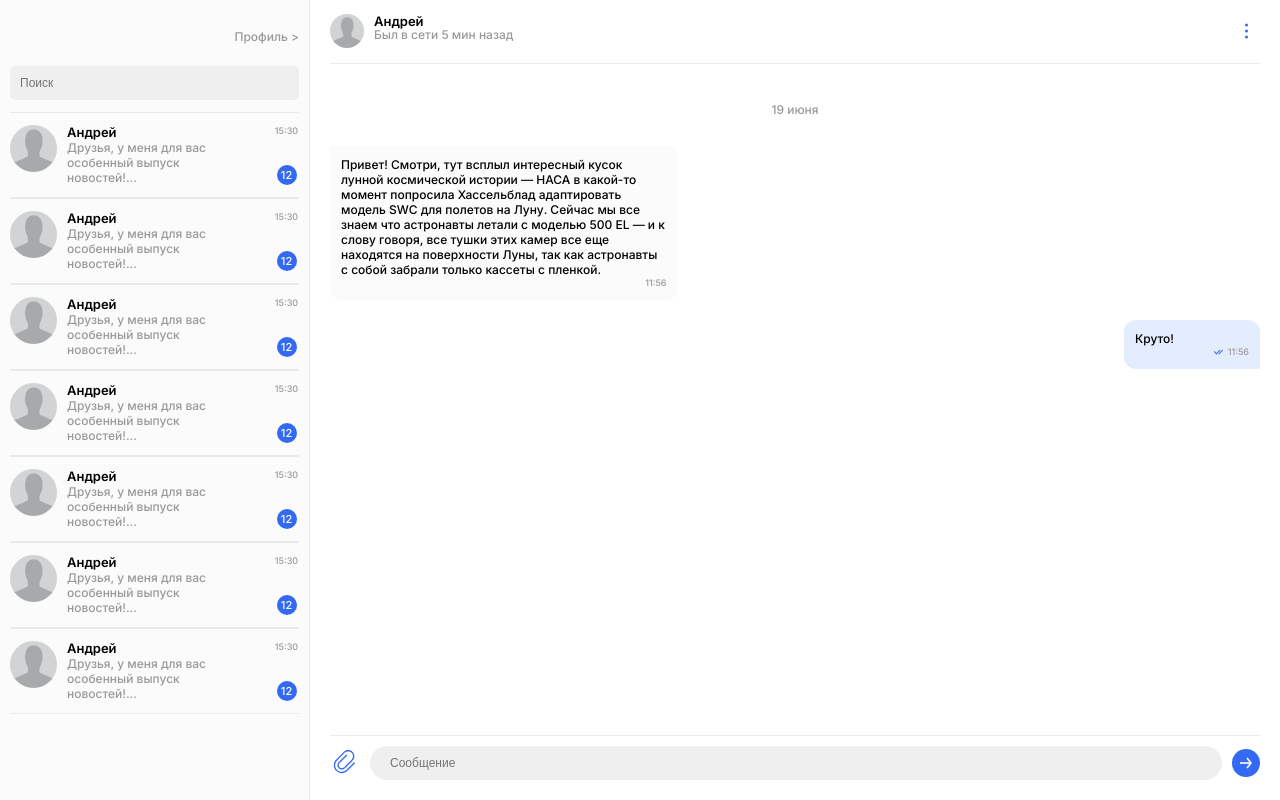
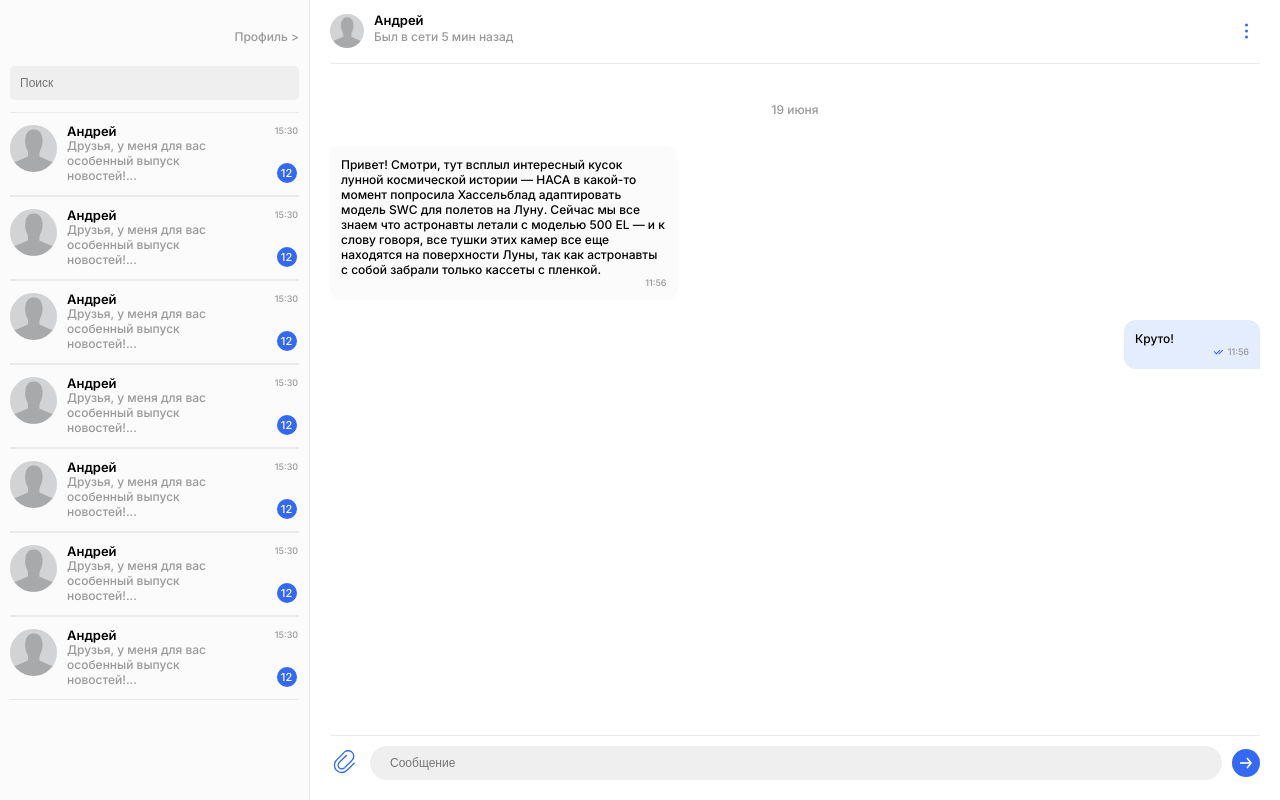
Before and after one commit to kyponomarev/chat-ui, a Node server app: page /chat.html in a window 1280 px wide. Run offline with Node 20, Linux system fonts and the light colour scheme.

Commit message:
s1/r1 fixies

```diff
--- a/static/chat.html
+++ b/static/chat.html
@@ -24,17 +24,17 @@
         <li class="chat-list__item">
             <img src="/images/placeholders/user.png" alt="Пользователь" class="avatar chat-list__avatar"/>
             <div class="chat-list__content">
-                <span class="text text_bold text_author">
+                <h2 class="text text_bold text_author">
                     Андрей
-                </span>
+                </h2>
                 <p class="text text_msg text_color_medium chat-list__text-preview">
                     Друзья, у меня для вас особенный выпуск новостей!...
                 </p>
             </div>
             <div class="chat-list__meta">
-                <span class="text text_time text_color_medium">
+                <time class="text text_time text_color_medium">
                     15:30
-                </span>
+                </time>
                 <div class="badge badge_success chat-list__badge">
                     12
                 </div>
@@ -43,17 +43,17 @@
         <li class="chat-list__item">
             <img src="/images/placeholders/user.png" alt="Пользователь" class="avatar chat-list__avatar"/>
             <div class="chat-list__content">
-                <span class="text text_bold text_author">
+                <h2 class="text text_bold text_author">
                     Андрей
-                </span>
+                </h2>
                 <p class="text text_msg text_color_medium chat-list__text-preview">
                     Друзья, у меня для вас особенный выпуск новостей!...
                 </p>
             </div>
             <div class="chat-list__meta">
-                <span class="text text_time text_color_medium">
+                <time class="text text_time text_color_medium">
                     15:30
-                </span>
+                </time>
                 <div class="badge badge_success chat-list__badge">
                     12
                 </div>
@@ -62,17 +62,17 @@
         <li class="chat-list__item">
             <img src="/images/placeholders/user.png" alt="Пользователь" class="avatar chat-list__avatar"/>
             <div class="chat-list__content">
-                <span class="text text_bold text_author">
+                <h2 class="text text_bold text_author">
                     Андрей
-                </span>
+                </h2>
                 <p class="text text_msg text_color_medium chat-list__text-preview">
                     Друзья, у меня для вас особенный выпуск новостей!...
                 </p>
             </div>
             <div class="chat-list__meta">
-                <span class="text text_time text_color_medium">
+                <time class="text text_time text_color_medium">
                     15:30
-                </span>
+                </time>
                 <div class="badge badge_success chat-list__badge">
                     12
                 </div>
@@ -81,17 +81,17 @@
         <li class="chat-list__item">
             <img src="/images/placeholders/user.png" alt="Пользователь" class="avatar chat-list__avatar"/>
             <div class="chat-list__content">
-                <span class="text text_bold text_author">
+                <h2 class="text text_bold text_author">
                     Андрей
-                </span>
+                </h2>
                 <p class="text text_msg text_color_medium chat-list__text-preview">
                     Друзья, у меня для вас особенный выпуск новостей!...
                 </p>
             </div>
             <div class="chat-list__meta">
-                <span class="text text_time text_color_medium">
+                <time class="text text_time text_color_medium">
                     15:30
-                </span>
+                </time>
                 <div class="badge badge_success chat-list__badge">
                     12
                 </div>
@@ -100,17 +100,17 @@
         <li class="chat-list__item">
             <img src="/images/placeholders/user.png" alt="Пользователь" class="avatar chat-list__avatar"/>
             <div class="chat-list__content">
-                <span class="text text_bold text_author">
+                <h2 class="text text_bold text_author">
                     Андрей
-                </span>
+                </h2>
                 <p class="text text_msg text_color_medium chat-list__text-preview">
                     Друзья, у меня для вас особенный выпуск новостей!...
                 </p>
             </div>
             <div class="chat-list__meta">
-                <span class="text text_time text_color_medium">
+                <time class="text text_time text_color_medium">
                     15:30
-                </span>
+                </time>
                 <div class="badge badge_success chat-list__badge">
                     12
                 </div>
@@ -119,17 +119,17 @@
         <li class="chat-list__item">
             <img src="/images/placeholders/user.png" alt="Пользователь" class="avatar chat-list__avatar"/>
             <div class="chat-list__content">
-                <span class="text text_bold text_author">
+                <h2 class="text text_bold text_author">
                     Андрей
-                </span>
+                </h2>
                 <p class="text text_msg text_color_medium chat-list__text-preview">
                     Друзья, у меня для вас особенный выпуск новостей!...
                 </p>
             </div>
             <div class="chat-list__meta">
-                <span class="text text_time text_color_medium">
+                <time class="text text_time text_color_medium">
                     15:30
-                </span>
+                </time>
                 <div class="badge badge_success chat-list__badge">
                     12
                 </div>
@@ -138,17 +138,17 @@
         <li class="chat-list__item">
             <img src="/images/placeholders/user.png" alt="Пользователь" class="avatar chat-list__avatar"/>
             <div class="chat-list__content">
-                <span class="text text_bold text_author">
+                <h2 class="text text_bold text_author">
                     Андрей
-                </span>
+                </h2>
                 <p class="text text_msg text_color_medium chat-list__text-preview">
                     Друзья, у меня для вас особенный выпуск новостей!...
                 </p>
             </div>
             <div class="chat-list__meta">
-                <span class="text text_time text_color_medium">
+                <time class="text text_time text_color_medium">
                     15:30
-                </span>
+                </time>
                 <div class="badge badge_success chat-list__badge">
                     12
                 </div>
@@ -162,9 +162,9 @@
             <div class="chat__user">
                 <img src="/images/placeholders/user.png" alt="Пользователь" class="avatar avatar_small chat__avatar"/>
                 <div class="chat-list__content">
-                <span class="text text_bold text_author chat__author-name">
+                <h1 class="text text_bold text_author chat__author-name">
                     Андрей
-                </span>
+                </h1>
                     <p class="text text_color_medium chat__status">
                         Был в сети 5 мин назад
                     </p>
--- a/static/css/chat-ui/components/text/text.css
+++ b/static/css/chat-ui/components/text/text.css
@@ -5,6 +5,7 @@
     font-size: var(--size);
     font-weight: var(--font-weight);
     line-height: var(--line-height);
+    margin: 0;
 }
 
 .text_author {
--- a/static/scripts/script.js
+++ b/static/scripts/script.js
@@ -1,10 +1,12 @@
 (function () {
-    const form = document.querySelector('form');
-    if (!form) {
+    const forms = document.querySelectorAll('form');
+
+    if (forms.length === 0) {
         return;
     }
 
-    addEventListener('submit', (e) => {
+    forms.forEach(form => {
+        form.addEventListener('submit', (e) => {
             e.preventDefault();
 
             const form = e.target;
@@ -16,4 +18,6 @@
             }
             console.log(data);
         });
+    });
+
 })();
```
Also changed, not shown: static/chats.html (+29 -29 lines), static/sign-in.html (+5 -5 lines), static/sign-up.html (+4 -4 lines). Lines whose indentation alone changed are shown as unchanged.
